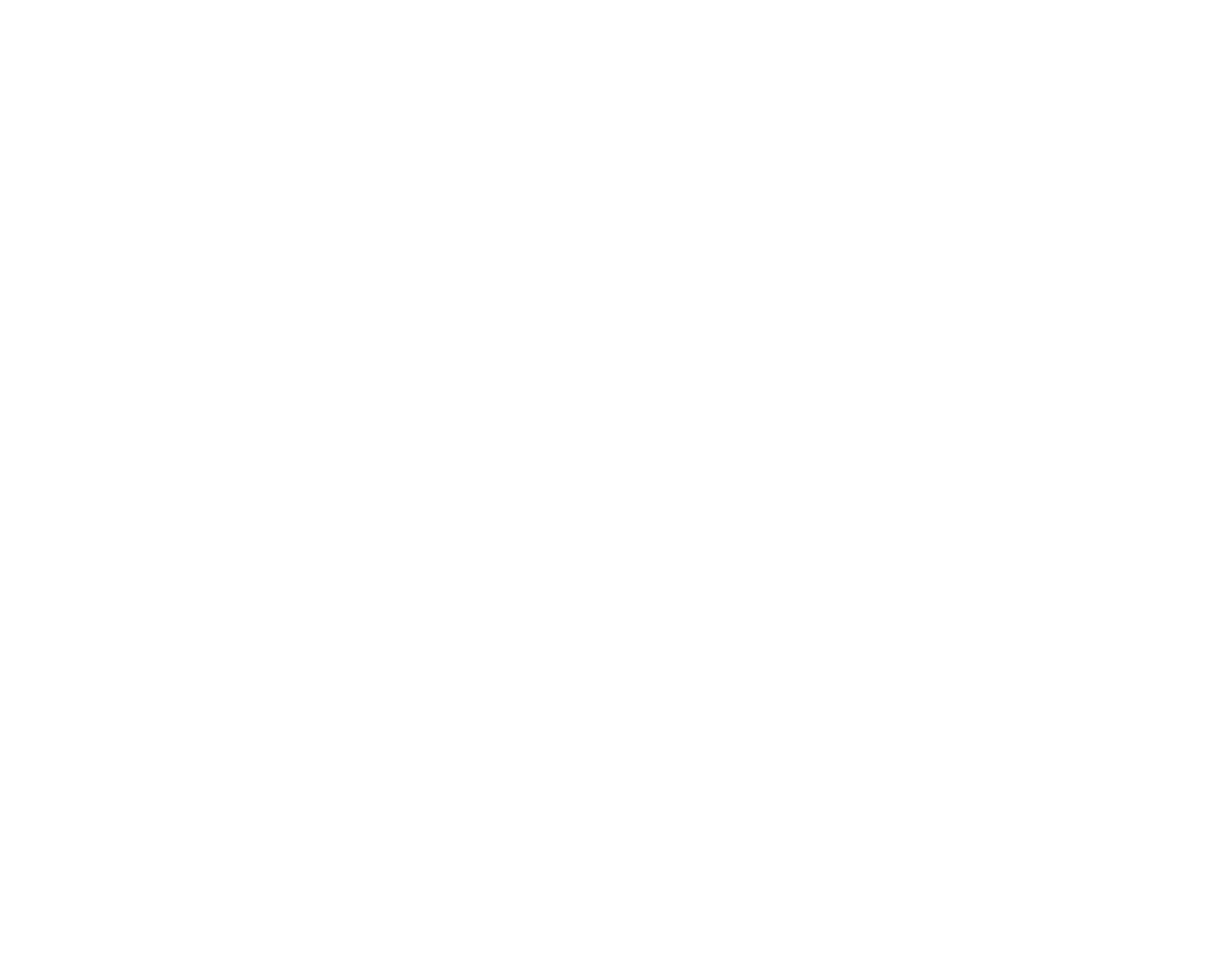
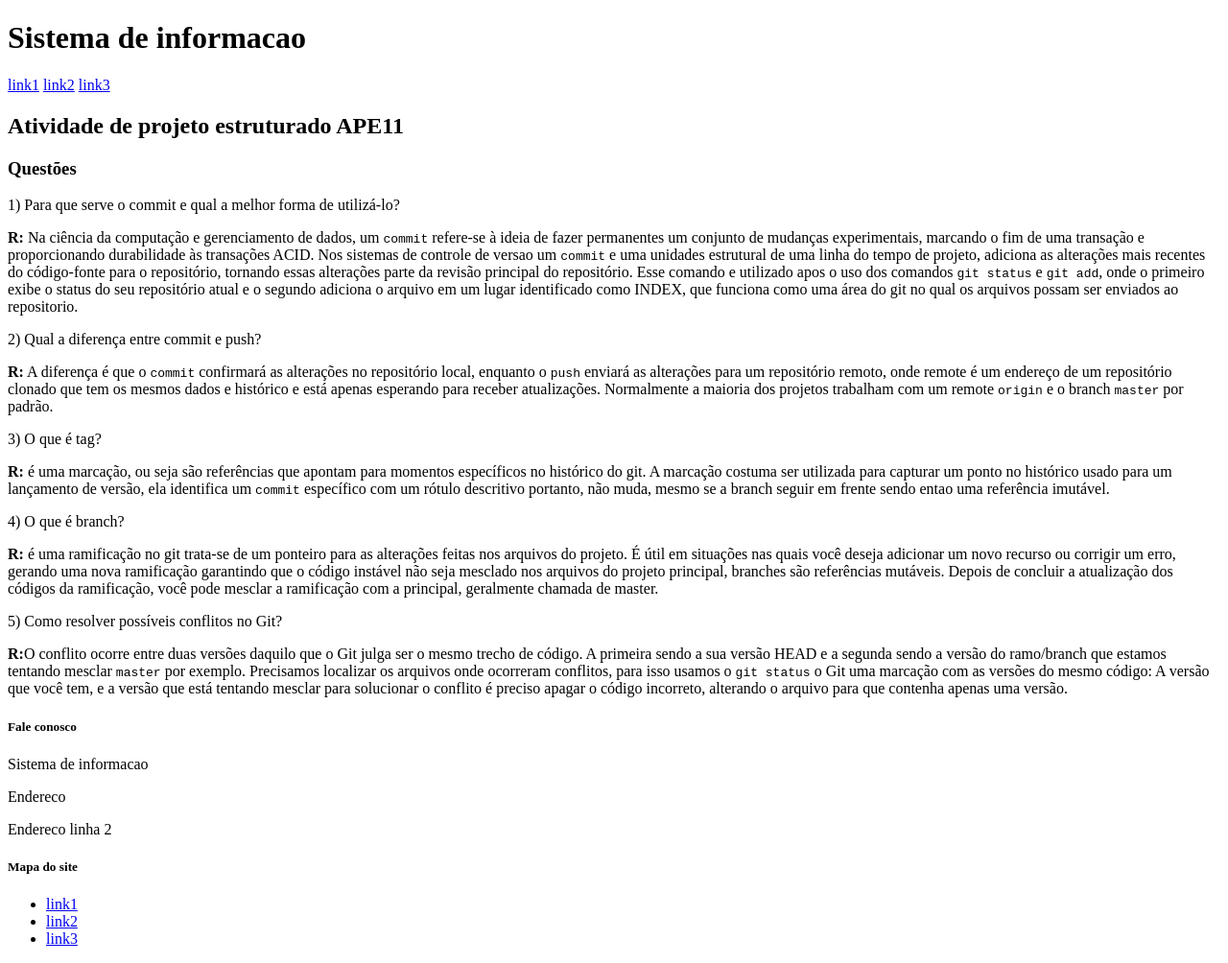
Before and after one commit to duzzito/Unipar-APE, a plain HTML site: page index.html in a window 1280 px wide. Shown: the whole page at 96% size. Before the commit the page ends 800 px from the top, so only its background shows below. Drawn offline with Linux system fonts and the light colour scheme.

Commit message:
Formatacao do html inicial

```diff
--- a/index.html
+++ b/index.html
@@ -3,9 +3,64 @@
 <head>
     <meta charset="UTF-8">
     <meta name="viewport" content="width=device-width, initial-scale=1.0">
-    <title>Document</title>
+    <title>Atividade de projeto estruturado APE</title>
 </head>
 <body>
+    <header>
+        <h1>Sistema de informacao</h1>
+        <nav>
+            <a href="#">link1</a>
+            <a href="#">link2</a>
+            <a href="#">link3</a>
+        </nav>
+    </header>
+    <main>
+        <h2>Atividade de projeto estruturado APE11</h2>
+
+        <section class="questoes">
+            <h3>Questões</h3>
+
+                1) Para que serve o commit e qual a melhor forma de utilizá-lo?<br>
+
+                <p><strong>R:</strong> Na ciência da computação e gerenciamento de dados, um <code>commit</code> refere-se à ideia de fazer permanentes um conjunto de mudanças experimentais, marcando o fim de uma transação e proporcionando durabilidade às transações ACID. Nos sistemas de controle de versao um <code>commit</code> e uma unidades estrutural de uma linha do tempo de projeto, adiciona as alterações mais recentes do código-fonte para o repositório, tornando essas alterações parte da revisão principal do repositório. Esse comando e utilizado apos o uso dos comandos <code>git status</code> e <code>git add</code>, onde o primeiro exibe o status do seu repositório atual e o segundo adiciona o arquivo em um lugar identificado como INDEX, que funciona como uma área do git no qual os arquivos possam ser enviados ao repositorio.</p>
+
+                2) Qual a diferença entre commit e push?<br>
+
+                <p><strong>R:</strong> A diferença é que o <code>commit</code> confirmará as alterações no repositório local, enquanto o <code>push</code> enviará as alterações para um repositório remoto, onde remote é um endereço de um repositório clonado que tem os mesmos dados e histórico e está apenas esperando para receber atualizações. Normalmente a maioria dos projetos trabalham com um remote <code>origin</code> e o branch <code>master</code> por padrão.</p>
+
+                3) O que é tag?<br>
+
+                <p><strong>R:</strong> é uma marcação, ou seja são referências que apontam para momentos específicos no histórico do git. A marcação costuma ser utilizada para capturar um ponto no histórico usado para um lançamento de versão, ela identifica um <code>commit</code> específico com um rótulo descritivo portanto, não muda, mesmo se a branch seguir em frente sendo entao uma referência imutável.</p>
+
+                4) O que é branch?<br>
+                <p><strong>R:</strong> é uma ramificação no git trata-se de um ponteiro para as alterações feitas nos arquivos do projeto. É útil em situações nas quais você deseja adicionar um novo recurso ou corrigir um erro, gerando uma nova ramificação garantindo que o código instável não seja mesclado nos arquivos do projeto principal, branches são referências mutáveis. Depois de concluir a atualização dos códigos da ramificação, você pode mesclar a ramificação com a principal, geralmente chamada de master.</p>
+
+                5) Como resolver possíveis conflitos no Git?<br>
+
+                <p><strong>R:</strong>O conflito ocorre entre duas versões daquilo que o Git julga ser o mesmo trecho de código. A primeira sendo a sua versão HEAD e a segunda sendo a versão do ramo/branch que estamos tentando mesclar <code>master</code> por exemplo. Precisamos localizar os arquivos onde ocorreram conflitos, para isso usamos o <code>git status</code> o Git uma marcação com as versões do mesmo código: A versão que você tem, e a versão que está tentando mesclar para solucionar o conflito é preciso apagar o código incorreto, alterando o arquivo para que contenha apenas uma versão.</p>
+
+        </section>
+
+    </main>
+    <footer>
+        <section class="contato">
+            <h5>Fale conosco</h5>
+            <p>Sistema de informacao</p>
+            <p>Endereco</p>
+            <p>Endereco linha 2</p>
+
+        </section>
+        <section class="sitemap">
+            <h5>Mapa do site</h5>
+            <ul>
+                <li><a href="#">link1</a></li>
+                <li><a href="#">link2</a></li>
+                <li><a href="#">link3</a></li>
+            </ul>
+
+        </section>
+
+    </footer>
 
 </body>
 </html>
```
Also changed, not shown: comandos.html (+34 -1 lines).
